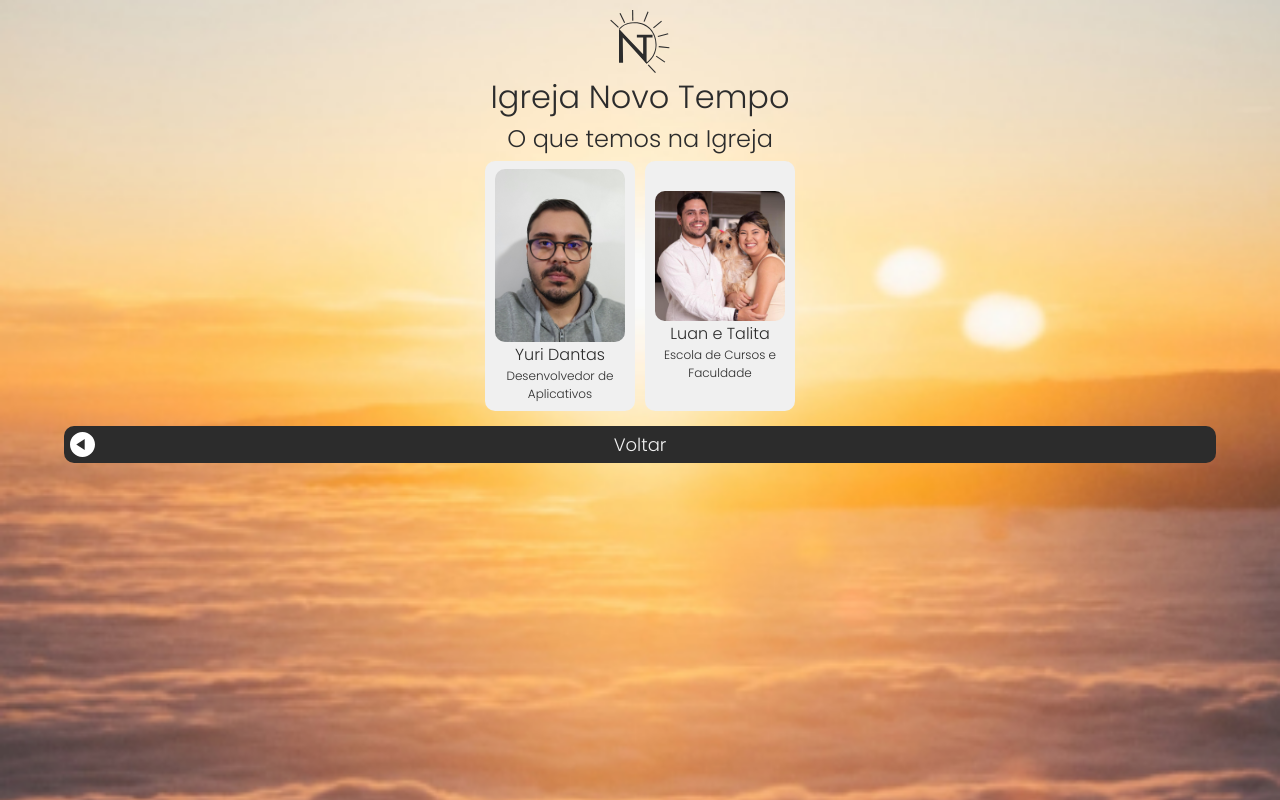
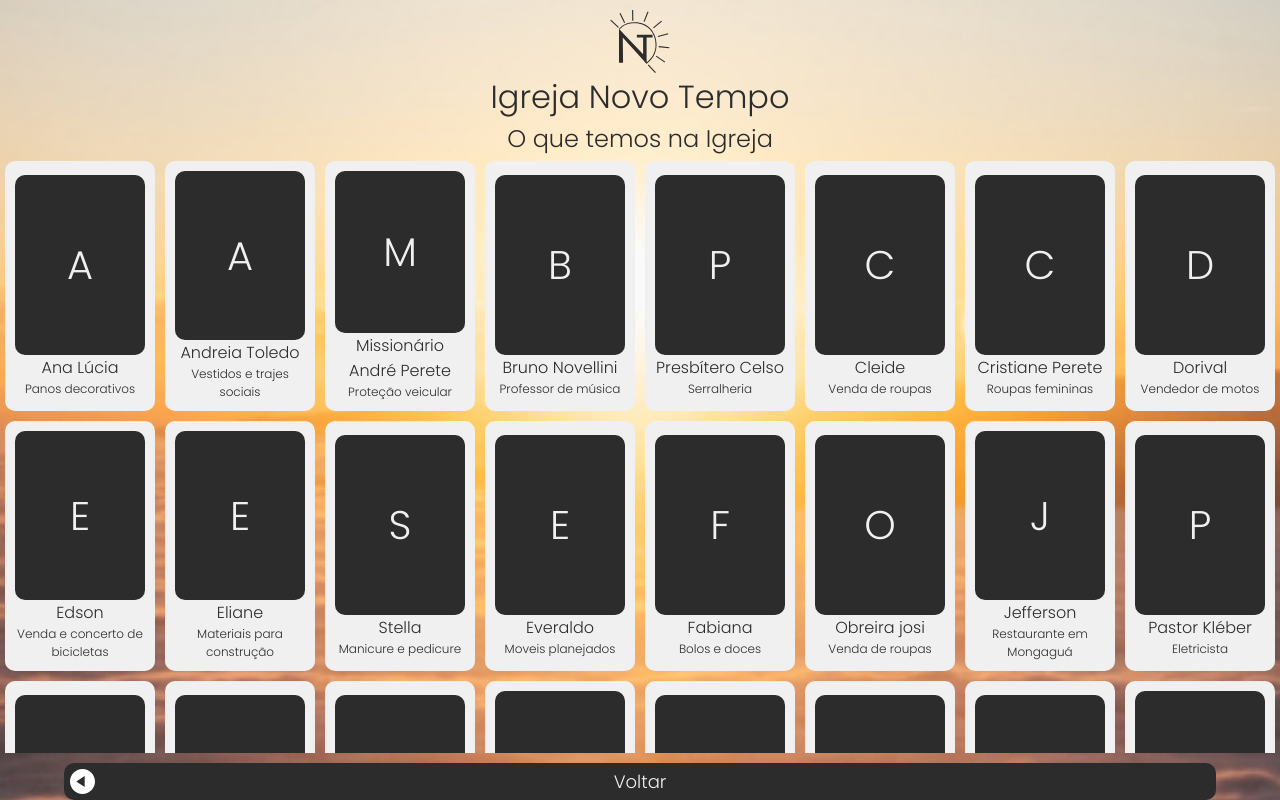
Before and after one commit to YuriODantas/links-novo-tempo, a Next.js app: page /job in a window 1280 px wide. Built offline with nearby package versions, Linux system fonts and the light colour scheme.

Commit message:
feat(professionals): add new professionals

```diff
--- a/src/components/Card/index.tsx
+++ b/src/components/Card/index.tsx
@@ -11,7 +11,8 @@ interface IProps {
 const Card: FC<IProps> = ({ photo, name, profession, slug }) => {
   return (
     <S.Container href={`/job/${slug}`}>
-      <S.Image src={photo} alt={name + profession} />
+      {photo && <S.Image src={photo} alt={name + profession} />}
+      {!photo && <S.NoImage>{name[0]}</S.NoImage>}
       <S.Name>{name}</S.Name>
       <S.Profession>{profession}</S.Profession>
     </S.Container>
--- a/src/components/Card/style.ts
+++ b/src/components/Card/style.ts
@@ -20,6 +20,19 @@ export const Image = styled.img`
   border-radius: 10px;
 `
 
+export const NoImage = styled.p`
+  display: flex;
+  justify-content: center;
+  align-items: center;
+  font-size: 40px;
+  text-align: center;
+  color: ${({ theme }) => theme.colors.text};
+  background-color: ${({ theme }) => theme.colors.primary};
+  width: 130px;
+  height: 180px;
+  border-radius: 10px;
+`
+
 export const Name = styled.p`
   font-size: 16px;
   color: ${({ theme }) => theme.colors.primary};
--- a/src/components/ProfessionalProfile/ProContacts/index.tsx
+++ b/src/components/ProfessionalProfile/ProContacts/index.tsx
@@ -15,11 +15,11 @@ const ProContacts: FC<IProps> = ({ whatsapp, social, address }) => {
   return (
     <S.Container>
       <S.Button href={whatsapp}>WhatsApp</S.Button>
-      {social.facebook && <S.Button href={social.facebook}>Facebook</S.Button>}
-      {social.instagram && (
+      {social?.facebook && <S.Button href={social.facebook}>Facebook</S.Button>}
+      {social?.instagram && (
         <S.Button href={social.instagram}>Instagram</S.Button>
       )}
-      {social.linkedIn && <S.Button href={social.linkedIn}>LinkedIn</S.Button>}
+      {social?.linkedIn && <S.Button href={social.linkedIn}>LinkedIn</S.Button>}
       {address && <S.Button href={address}>Como chegar</S.Button>}
     </S.Container>
   )
--- a/src/data/professionals.ts
+++ b/src/data/professionals.ts
@@ -2,7 +2,7 @@ export interface IProfessional {
   name: string
   profession: string
   company?: string
-  photo: string
+  photo?: string
   slug: string
   description: string
   address?: string
@@ -16,32 +16,275 @@ export interface IProfessional {
 
 export const professionals: IProfessional[] = [
   {
-    name: 'Yuri Dantas',
-    profession: 'Desenvolvedor de Aplicativos',
-    photo: '/photos/yuri.jpg',
-    slug: 'desenvolvedor-yuri',
+    name: 'Ana Lúcia',
+    profession: 'Panos decorativos',
+    slug: 'ana-panos-decorativos',
+    description: 'Venda de panos decorativos para o seu lar.',
+    whatsapp: 'https://api.whatsapp.com/send?phone=5513996549698'
+  },
+  {
+    name: 'Andreia Toledo',
+    profession: 'Vestidos e trajes sociais',
+    company: 'Locação Toledo',
+    slug: 'locacao-toledo',
+    description: 'Locação de vestidos e trajes sociais para festa.',
+    whatsapp: 'https://api.whatsapp.com/send?phone=5513996816604'
+  },
+  {
+    name: 'Missionário André Perete',
+    profession: 'Proteção veicular',
+    company: 'Nova Proteção',
+    slug: 'nova-protecao',
+    description: 'Proteção veicular para carros, motos, vans e caminhões.',
+    whatsapp: 'https://api.whatsapp.com/send?phone=5513988047054'
+  },
+  {
+    name: 'Bruno Novellini',
+    profession: 'Professor de música',
+    slug: 'bruno-novellini',
+    description: 'Aulas de violão e ukulele',
+    whatsapp: 'https://api.whatsapp.com/send?phone=5511990144415'
+  },
+  {
+    name: 'Presbítero Celso',
+    profession: 'Serralheria',
+    company: 'CVM Vidros e Alumínios',
+    slug: 'cvm-vidros-aluminios',
     description:
-      'Esse é o nosso profissional de desenvolvimento de aplicativos da Igreja, entre em contato com ele para saber mais!',
-    address: 'asdasdasd',
-    whatsapp: 'asasas',
+      'Serviço especializado em esquadria de alumínio, portas, portões, janelas e coberturas.',
+    whatsapp: 'https://api.whatsapp.com/send?phone=5511996956554'
+  },
+  {
+    name: 'Cleide',
+    profession: 'Venda de roupas',
+    slug: 'cleide-roupas-intimas',
+    description: 'Venda de roupas intimas femininas.',
+    whatsapp: 'https://api.whatsapp.com/send?phone=5513997522216'
+  },
+  {
+    name: 'Cristiane Perete',
+    profession: 'Roupas femininas',
+    company: 'Perete Modas',
+    slug: 'perete-modas',
+    description: 'Roupas femininas moda evangélica.',
+    whatsapp: 'https://api.whatsapp.com/send?phone=5513988081151'
+  },
+  {
+    name: 'Dorival',
+    profession: 'Vendedor de motos',
+    company: 'Honda Sammel',
+    slug: 'dorival-honda',
+    description: 'Vendedor de motos e consórcios pela Honda.',
+    whatsapp: 'https://api.whatsapp.com/send?phone=5513974047824'
+  },
+  {
+    name: 'Edson',
+    profession: 'Venda e concerto de bicicletas',
+    company: 'Ciclo GM',
+    slug: 'ciclo-gm',
+    description: 'Venda e concerto de bicicletas.',
+    whatsapp: 'https://api.whatsapp.com/send?phone=5513982280708'
+  },
+  {
+    name: 'Eliane',
+    profession: 'Materiais para construção',
+    slug: 'eliane-materiais',
+    description: 'Materiais para sua construção.',
+    whatsapp: 'https://api.whatsapp.com/send?phone=5511996160226'
+  },
+  {
+    name: 'Stella',
+    profession: 'Manicure e pedicure',
+    company: 'Studio Stella',
+    slug: 'studio-stella',
+    description:
+      'Manicure, pedicure, especialista em cuidar da sua autoestima.',
+    whatsapp: 'https://api.whatsapp.com/send?phone=5513988220183'
+  },
+  {
+    name: 'Everaldo',
+    profession: 'Moveis planejados',
+    company: 'Ztex Modulados',
+    slug: 'ztex-modulados',
+    description: 'Moveis planejados e marcenaria em geral.',
+    whatsapp: 'https://api.whatsapp.com/send?phone=5513982192570'
+  },
+  {
+    name: 'Fabiana',
+    profession: 'Bolos e doces',
+    company: 'Ebenezer Doces',
+    slug: 'ebenezer-doces',
+    description: 'Venda de bolos, doces em geral.',
+    whatsapp: 'https://api.whatsapp.com/send?phone=5513996112450'
+  },
+  {
+    name: 'Obreira josi',
+    profession: 'Venda de roupas',
+    company: 'Renovo',
+    slug: 'renovo-roupas',
+    description: 'Venda de roupas femininas.',
+    whatsapp: 'https://api.whatsapp.com/send?phone=5513996272021'
+  },
+  {
+    name: 'Jefferson',
+    profession: 'Restaurante em Mongaguá',
+    slug: 'jefferson-restaurante',
+    description:
+      'Restaurante em Mongaguá com pratos deliciosos que você deseja experimentar.',
+    whatsapp: 'https://api.whatsapp.com/send?phone=5511948617922'
+  },
+  {
+    name: 'Pastor Kléber',
+    profession: 'Eletricista',
+    slug: 'kleber-eletricista',
+    description: 'Eletricista.',
+    whatsapp: 'https://api.whatsapp.com/send?phone=5513982333370'
+  },
+  {
+    name: 'Obreira Lena',
+    profession: 'Diarista',
+    slug: 'lena-diarista',
+    description: 'Diarista.',
+    whatsapp: 'https://api.whatsapp.com/send?phone=5513997204369'
+  },
+  {
+    name: 'Leonardo',
+    profession: 'Lava Rápido',
+    company: 'Lava Rápido k13',
+    slug: 'lava-rapido-k13',
+    description: 'Lavagem de automóveis e motos.',
+    whatsapp: 'https://api.whatsapp.com/send?phone=5513988470034'
+  },
+  {
+    name: 'Leonardo',
+    profession: 'Venda de imóveis',
+    company: 'Destaque Imóveis',
+    slug: 'destaque-imoveis',
+    description: 'Aluguéis e venda de imóveis.',
+    whatsapp: 'https://api.whatsapp.com/send?phone=5513997088957'
+  },
+  {
+    name: 'Lorelay',
+    profession: 'Maquiadora profissional',
+    slug: 'lorelay-maquiadora',
+    description: 'Maquiadora profissional e cursos de auto maquiagem.',
+    whatsapp: 'https://api.whatsapp.com/send?phone=5513974249761'
+  },
+  {
+    name: 'Diácono Lucas',
+    profession: 'Construção civil',
+    slug: 'lucas-contrucao',
+    description: 'Construção de casas e sobrados.',
+    whatsapp: 'https://api.whatsapp.com/send?phone=5513974243181'
+  },
+  {
+    name: 'Marcelo',
+    profession: 'Eletricista',
+    slug: 'marcelo-eletricista',
+    description: 'Eletricista.',
+    whatsapp: 'https://api.whatsapp.com/send?phone=5513997847034'
+  },
+  {
+    name: 'Mauro',
+    profession: 'Tortas salgadas',
+    slug: 'mauro-tortas',
+    description: 'Venda de tortas salgadas.',
+    whatsapp: 'https://api.whatsapp.com/send?phone=5513992106812'
+  },
+  {
+    name: 'Diaconisa Nathalia',
+    profession: 'Dentista',
+    company: 'Clínica Steinert',
+    slug: 'clinica-steinert',
+    description: 'Clínica especializada em tratamentos dentários.',
+    whatsapp: 'https://api.whatsapp.com/send?phone=5513997422265'
+  },
+  {
+    name: 'Nelcy',
+    profession: 'Aula de reforço infantojuvenil',
+    slug: 'nelcy-reforco',
+    description: 'Aula de reforço para crianças e adolescentes.',
+    whatsapp: 'https://api.whatsapp.com/send?phone=5511999871907'
+  },
+  {
+    name: 'Reinaldo',
+    profession: 'Barbeiro',
+    company: 'Haircuts & Shaves Barber Shop',
+    slug: 'reinaldo-haircuts',
+    description: 'Salão de beleza especializado em cortes masculinos.',
+    whatsapp: 'https://api.whatsapp.com/send?phone=5513997824128'
+  },
+  {
+    name: 'Renan',
+    profession: 'Mecânico automotivo',
+    company: 'LRN Automotiva',
+    slug: 'lrn-automotiva',
+    description: 'Mecânica de automóveis.',
+    whatsapp: 'https://api.whatsapp.com/send?phone=5513997094663'
+  },
+  {
+    name: 'Risoneide',
+    profession: 'Fotografa',
+    slug: 'risoneide-fotografa',
+    description:
+      'Ensaio fotográfico para casamentos, festa, profissionais liberais.',
+    whatsapp: 'https://api.whatsapp.com/send?phone=5513981314663'
+  },
+  {
+    name: 'Rommel',
+    profession: 'Faz tudo',
+    slug: 'rommel-faz-tudo',
+    description: 'Faz tudo.',
+    whatsapp: 'https://api.whatsapp.com/send?phone=5513988155546'
+  },
+  {
+    name: 'Sandra',
+    profession: 'Confecção, costura e reparos',
+    slug: 'sandra-confeccao',
+    description: 'Confecção, costuras e reparos em geral de roupas.',
+    whatsapp: 'https://api.whatsapp.com/send?phone=5513996357020'
+  },
+  {
+    name: 'Tais',
+    profession: 'Quadros decorativos',
+    company: 'Tai Art',
+    slug: 'tai-art',
+    description: 'Quadros decorativos para sua casa e escritório.',
+    whatsapp: 'https://api.whatsapp.com/send?phone=5513974124972'
+  },
+  {
+    name: 'Luan e Talita',
+    profession: 'Escola de Cursos Profissionalizantes',
+    company: 'Prepara Cursos',
+    slug: 'prepara-cursos',
+    description: 'Escola de cursos profissionalizantes e idiomas.',
+    whatsapp: 'https://api.whatsapp.com/send?phone=551397008719',
     social: {
-      facebook: 'asasas',
-      instagram: 'asasas',
-      linkedIn: 'asas'
+      facebook: 'https://pt-br.facebook.com/preparacursospg/'
     }
   },
   {
     name: 'Luan e Talita',
-    profession: 'Escola de Cursos e Faculdade',
-    company: 'Prepara Cursos e Anhanguera',
-    photo: '/photos/luantalita.jpg',
-    slug: 'prepara-cursos',
-    description:
-      'Escola de cursos e faculdade para todos que querem aprender mais!',
-    address: 'askdjaksjdh',
-    whatsapp: 'https://api.whatsapp.com/send?phone=5513981383466',
-    social: {
-      facebook: 'https://pt-br.facebook.com/preparacursospg/'
-    }
+    profession: 'Faculdade',
+    company: 'Faculdade Anhanguera',
+    slug: 'faculdade-anhanguera',
+    description: 'Cursos superiores em EAD reconhecidos no MEC.',
+    whatsapp: 'https://api.whatsapp.com/send?phone=5513996898657'
+  },
+  {
+    name: 'Tatiane',
+    profession: 'Tranças para cabelos',
+    company: 'Tati Tranças',
+    slug: 'tati-trancas',
+    description: 'Tranças para cabelos.',
+    whatsapp: 'https://api.whatsapp.com/send?phone=5513996309081'
+  },
+  {
+    name: 'Yuri',
+    profession: 'Desenvolvedor de sistemas',
+    company: 'Yuri Solutions',
+    slug: 'yuri-solutions',
+    description: 'Desenvolvimento de sistemas e aplicativos.',
+    whatsapp: 'https://api.whatsapp.com/send?phone=5513996359605'
   }
 ]
--- a/src/pages/job/[slug].tsx
+++ b/src/pages/job/[slug].tsx
@@ -50,7 +50,7 @@ const ProfessionalProfile: React.FC = () => {
             />
             <Title>Igreja Novo Tempo</Title>
           </Header>
-          <ProPhoto photo={professional.photo} />
+          <ProPhoto name={professional.name} photo={professional.photo} />
           <ProName name={professional.name} />
           <ProProfession profession={professional.profession} />
           {professional.company && (
```
Also changed, not shown: src/components/ProfessionalProfile/ProPhoto/index.tsx (+8 -2 lines), src/components/ProfessionalProfile/ProPhoto/style.ts (+13 -0 lines), 1 other file (tests, documents, lock files or other folders).
